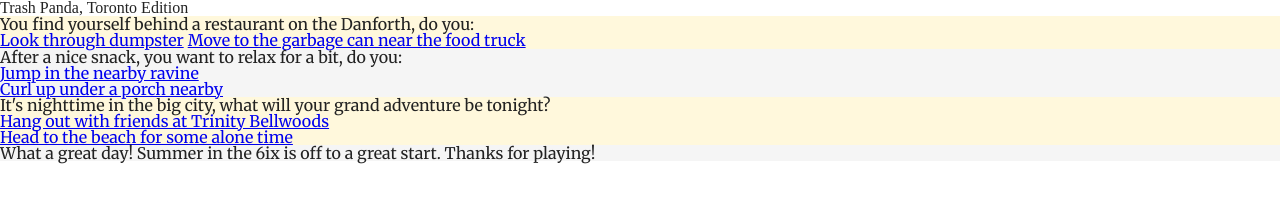
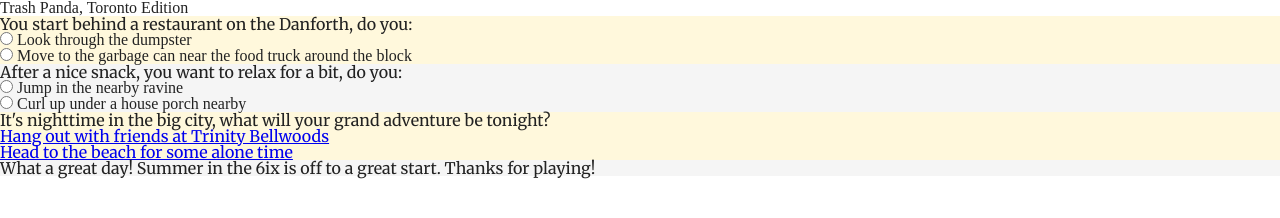
Before and after one commit to cwryland/tiff-wry-project-three, a plain HTML site: page index.html in a window 1280 px wide. Drawn offline with nearby package versions, Linux system fonts and the light colour scheme; a script that the page names is missing.

Commit message:
working on question 1 and 2 HTML

```diff
--- a/index.html
+++ b/index.html
@@ -16,21 +16,57 @@
         </div>
       </div>
 
-<!--start of quiz questions-->
+<!--start of quiz question 1-->
 
-  <section class=question-1>
-      <form action="" class="question" id="question-1">
-        <p>You find yourself behind a restaurant on the Danforth, do you:</p>
-        <a href="#question-2" type="button">Look through dumpster</a>
-        <a href="#question-2" class="w3-btn w3-black">Move to the garbage can near the food truck</a>
-    </form>
-  </section>
+<section class=question-1>
+  <form action="" class="question" id="question-1">
+    <div class="wrapper">
+      <div class="questionsContainer">
+        <div class="questionsContent">
+          <div class="answersContainer">
+            <h3>You start behind a restaurant on the Danforth, do you:</h3>
+              <div class="inputContainer">
+                <div class="answer">
+                  <input type="radio" name="question-1" id="question-1">
+                  <label for="ending-1">Look through the dumpster</label>
+                <div class="answer">
+                  <input type="radio" name="question-1" id="question-2">
+                  <label for="ending-2">Move to the garbage can near the food truck around the block</label>
+                </div>
+              </div>
+            </div>
+          </div>
+        </div>
+      </div>
+    </div>
+  </form>
+</section>
 
-    <section class=question-2 id=question-2>
-      <p>After a nice snack, you want to relax for a bit, do you:</p>
-      <a href="#question-3" class="w3-btn w3-black">Jump in the nearby ravine</a>
-      <a href="#question-3" class="w3-btn w3-black">Curl up under a porch nearby</a>
-    </section>
+<!--Start of question 2-->
+
+<section class=question-2>
+  <form action="" class="question" id="question-2">
+    <div class="wrapper">
+      <div class="questionsContainer">
+        <div class="questionsContent">
+          <div class="answersContainer">
+            <h3>After a nice snack, you want to relax for a bit, do you:</h3>
+              <div class="inputContainer">
+                <div class="answer">
+                  <input type="radio" name="question-2" id="question-1">
+                  <label for="ending-1">Jump in the nearby ravine</label>
+                <div class="answer">
+                  <input type="radio" name="question-2" id="question-2">
+                  <label for="ending-2">Curl up under a house porch nearby</label>
+                </div>
+              </div>
+            </div>
+          </div>
+        </div>
+      </div>
+    </div>
+  </form>
+</section>
 
     <section class=question-3 id=question-3>
       <p>It's nighttime in the big city, what will your grand adventure be tonight?</p>
--- a/style.css
+++ b/style.css
@@ -12,7 +12,7 @@ html {
   scroll-behavior: smooth;
 }
 
-p, a {
+h3, p, a {
   font-family: 'Merriweather', serif;
 }
 
```
